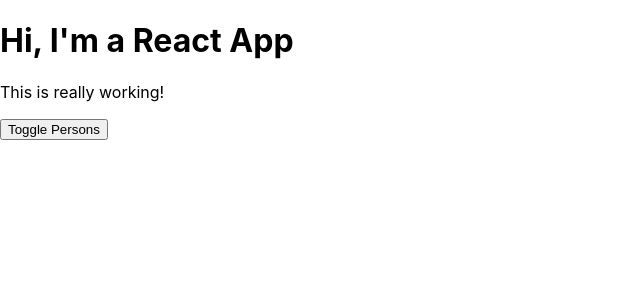
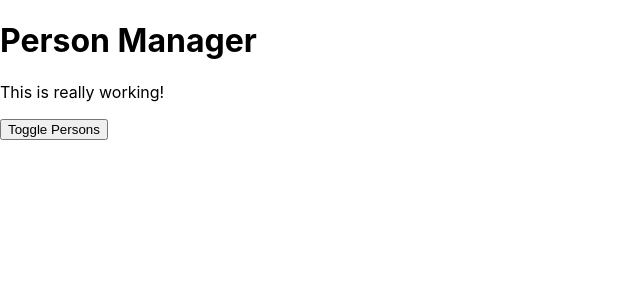
Before and after one commit to iasonliu/react-complete-guide, a React app: page / in a window 1280 px wide. Shown: the top 300 px of the page, without its empty margins (0-640 px from the left). Built offline with nearby package versions, Linux system fonts and the light colour scheme.

Commit message:
class component props using

```diff
--- a/src/components/Cockpit/Cockpit.js
+++ b/src/components/Cockpit/Cockpit.js
@@ -15,7 +15,7 @@
   }
   return (
     <div className={classes.Cockpit}>
-      <h1>Hi, I'm a React App</h1>
+      <h1>{props.title}</h1>
       <p className={assignedClasses.join(' ')}>This is really working!</p>
       <button className={btnClass} onClick={props.clicked}>
         Toggle Persons
--- a/src/containers/App.js
+++ b/src/containers/App.js
@@ -35,10 +35,12 @@
       persons: persons,
     });
   };
+
   togglePersonsHandler = () => {
     const doesShow = this.state.showPersons;
     this.setState({ showPersons: !doesShow });
   };
+
   render() {
     let persons = null;
 
@@ -55,6 +57,7 @@
     return (
       <div className={classes.App}>
         <Cockpit
+          title={this.props.appTitle}
           clicked={this.togglePersonsHandler}
           showPersons={this.state.showPersons}
           persons={this.state.persons}
--- a/src/index.js
+++ b/src/index.js
@@ -4,7 +4,7 @@
 import App from './containers/App';
 import * as serviceWorker from './serviceWorker';
 
-ReactDOM.render(<App />, document.getElementById('root'));
+ReactDOM.render(<App appTitle="Person Manager" />, document.getElementById('root'));
 
 // If you want your app to work offline and load faster, you can change
 // unregister() to register() below. Note this comes with some pitfalls.
```
